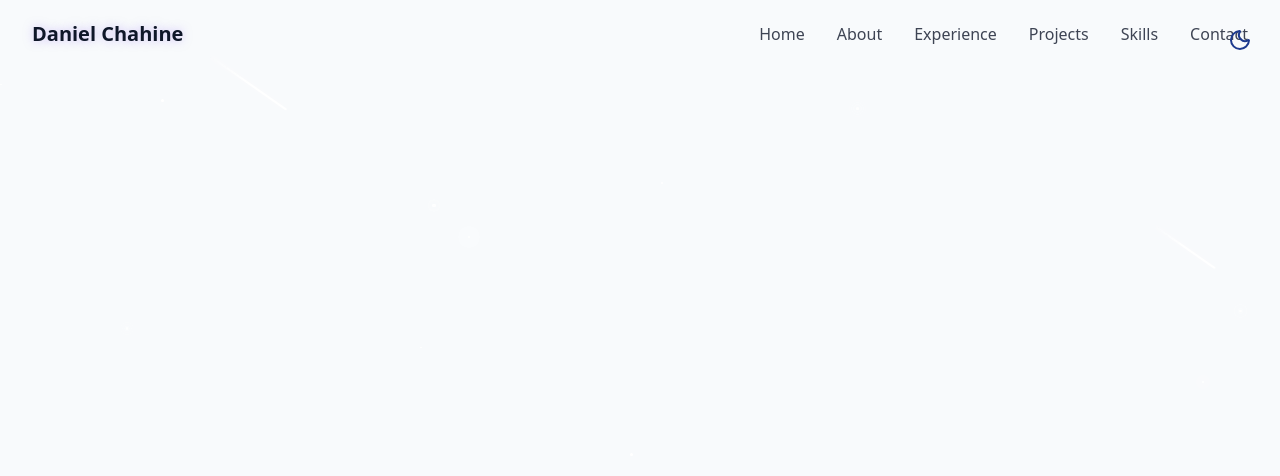
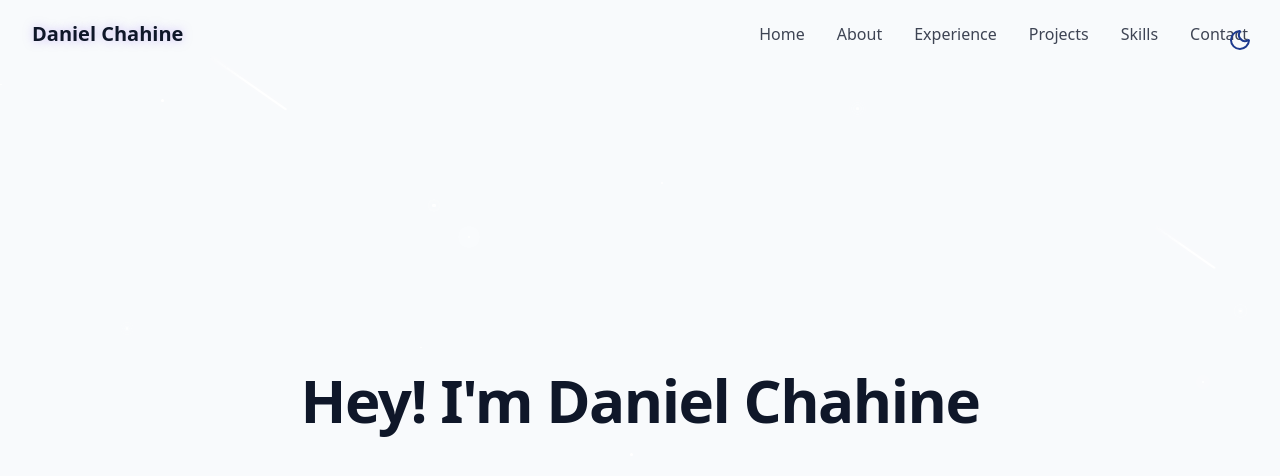
Before and after one commit to DanielChahine0/DanielChahine0.github.io, a React (Vite) app: page / in a window 1280 px wide. Shown: the top 476 px of the page. Built offline with nearby package versions, Linux system fonts and the light colour scheme.

Commit message:
fixed an issue with the fade-in CSS

```diff
--- /dev/null
+++ b/src/components/HeroSection.jsx
@@ -0,0 +1,19 @@
+export const HeroSection = () => {
+    return (
+        <section
+            id="hero"
+            className="relative min-h-screen flex flex-col items-center justify-center px-4"
+        >
+            <div className="container max-w-4xl mx-auto text-center z-10">
+                <div className="space-y-6">
+                    <h1 className="text-4xl md:text-6xl font-bold tracking-tight">
+                        <span className="opacity-0 animate-fade-in"> Hey! I'm</span>
+                        <span> Daniel </span>
+                        <span> Chahine </span>
+                    </h1>
+                </div>
+            </div>
+
+        </section>
+    );
+}
--- a/src/index.css
+++ b/src/index.css
@@ -12,7 +12,7 @@
 
   --animat-float: float 6s ease-in-out infinite;
   --animate-pulse-subtle: pulse-subtle 4s ease-in-out infinite;
-  --animate-fade-in: fade-in 0.7s ease-in-out;
+  --animate-fade-in: fade-in 0.7s ease-out forwards;
   --animate-fade-in-delay-1: fade-in 0.7s ease-out 0.2s forwards;
   --animate-fade-in-delay-2: fade-in 0.7s ease-out 0.4s forwards;
   --animate-fade-in-delay-3: fade-in 0.7s ease-out 0.6s forwards;
--- a/src/pages/Home.jsx
+++ b/src/pages/Home.jsx
@@ -1,6 +1,7 @@
 import { NavBar } from "../components/NavBar";
 import { ThemeToggle } from "../components/ThemeToggle";
 import { StarBackground } from "@/components/StarBackground";
+import { HeroSection } from "../components/HeroSection";
 
 export const Home = () => {
   return (
@@ -15,6 +16,9 @@ export const Home = () => {
         <NavBar />
 
         {/* Main Content */}
+        <main>
+          <HeroSection />
+        </main>
 
         {/* Footer */}
     </div>
```
